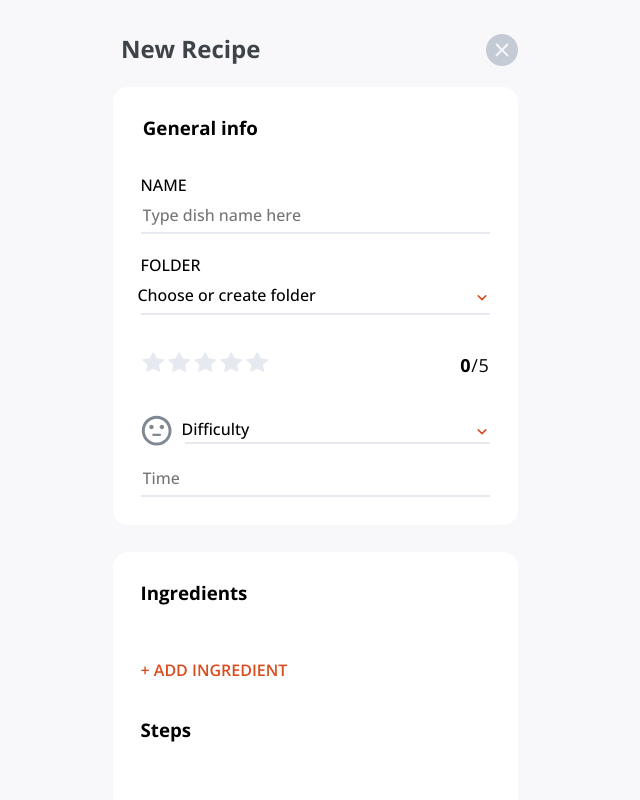
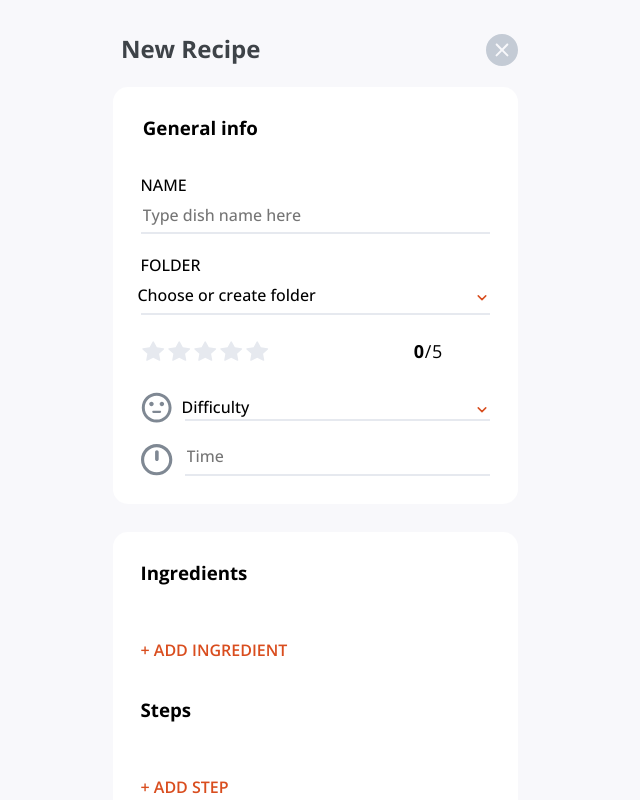
Before and after one commit to Android789515/recipe-site, a Next.js app: page / in a window 1280 px wide. Shown: the whole page, without its empty margins (325-965 px from the left). Built offline with nearby package versions, Linux system fonts and the light colour scheme.

Commit message:
Added time icon and styles for the component.
Refactored RateScale: put constituents into a container and styled layout.

```diff
--- a/atoms/recipeInfo.ts
+++ b/atoms/recipeInfo.ts
@@ -24,7 +24,7 @@ const generalInfoData = atom({
         folder: '',
         rating: 0,
         difficulty: '',
-        time: '',
+        time: 0,
         totalCalories: 0
     }
 })
--- a/components/modals/add-recipe/general-info/DifficultyDropdown.tsx
+++ b/components/modals/add-recipe/general-info/DifficultyDropdown.tsx
@@ -1,11 +1,10 @@
 import React, { useState } from 'react'
-import Image from 'next/image'
+import NextImage from 'next/image'
 
 import styles from '../../../../styles/modals/add-recipe/general-info/DifficultyDropdown.module.scss'
 import difficultyIcon from '../../../../public/assets/icons/difficulty.svg'
 
 import ControlledDropdown from '../../../generic-components/forms-and-inputs/ControlledDropdown'
-// import Image from '../../../generic-components/Image'
 
 const DifficultyDropdown = () => {
     enum difficulties {
@@ -23,7 +22,7 @@ const DifficultyDropdown = () => {
 
     return (
         <div className={styles.dropdownContainer}>
-            <Image src={difficultyIcon} height={32} />
+            <NextImage src={difficultyIcon} height={32} />
 
             <ControlledDropdown
                 customStyles={styles.dropdown}
--- a/components/modals/add-recipe/general-info/TimeInput.tsx
+++ b/components/modals/add-recipe/general-info/TimeInput.tsx
@@ -1,7 +1,9 @@
 import React from 'react'
 import { useRecoilState } from 'recoil'
+import NextImage from 'next/image'
 
 import styles from '../../../../styles/modals/add-recipe/general-info/TimeInput.module.scss'
+import timeIcon from '../../../../public/assets/icons/time.svg'
 import { generalInfoData } from '../../../../atoms/recipeInfo'
 import inputTypes from '../../../../types/inputTypes'
 
@@ -10,8 +12,20 @@ import ControlledInput from '../../../generic-components/forms-and-inputs/Contro
 const TimeInput = () => {
     const [ { time }, updateGeneralInfo ] = useRecoilState(generalInfoData)
 
+    const updateRecipeTime = (time: number) => {
+        updateGeneralInfo(prevInfo => ({ ...prevInfo, time }))
+    }
+
+    const setRecipeTime = (event: React.ChangeEvent) => {
+        const { value: time } = event.target as HTMLInputElement
+
+        updateRecipeTime(Number(time))
+    }
 
     return (
+        <div className={styles.timeInputContainer}>
+            <NextImage src={timeIcon} height={32} />
+
             <ControlledInput
                 customStyles={styles.timeInput}
                 name={'time'}
@@ -19,9 +33,10 @@ const TimeInput = () => {
                 type={inputTypes.text}
                 inputMode={'numeric'}
                 pattern={'[0-9]*'}
-            value={String(time)}
-            onChange={() => {}}
+                value={time && String(time) || ''}
+                onChange={setRecipeTime}
             />
+        </div>
     )
 }
 
--- a/components/modals/add-recipe/general-info/rate-scale/RateScale.tsx
+++ b/components/modals/add-recipe/general-info/rate-scale/RateScale.tsx
@@ -1,6 +1,7 @@
 import React from 'react'
 import { useRecoilState } from 'recoil'
 
+import styles from '../../../../../styles/modals/add-recipe/general-info/rate-scale/RateScale.module.scss'
 import { generalInfoData } from '../../../../../atoms/recipeInfo'
 
 import Stars from './Stars'
@@ -14,11 +15,11 @@ const RateScale = () => {
     }
 
     return (
-        <>
+        <div className={styles.rateScale}>
             <Stars rating={rating} setRating={setRating} />
 
             <Rating rating={rating} />
-        </>
+        </div>
     )
 }
 
--- a/styles/modals/add-recipe/general-info/TimeInput.module.scss
+++ b/styles/modals/add-recipe/general-info/TimeInput.module.scss
@@ -1,3 +1,13 @@
-.timeInput {
+.timeInputContainer {
+  grid-column: span 2;
 
+  display: grid;
+  grid-template-rows: auto;
+  grid-auto-columns: max-content auto;
+  grid-column-gap: .75em;
+  align-items: center;
 }
+
+.timeInputContainer > * {
+  grid-row: 1;
+}
--- /dev/null
+++ b/styles/modals/add-recipe/general-info/rate-scale/RateScale.module.scss
@@ -0,0 +1,6 @@
+.rateScale {
+  grid-column: span 2;
+
+  display: grid;
+  grid-template-columns: .5fr minmax(45%, 50%);
+}
--- a/styles/modals/add-recipe/general-info/rate-scale/Rating.module.scss
+++ b/styles/modals/add-recipe/general-info/rate-scale/Rating.module.scss
@@ -2,6 +2,9 @@
   font-size: 1.125rem;
   text-align: right;
   letter-spacing: .65px;
+
+  margin-top: .25em;
+  margin-bottom: .5em;
 }
 
 .rating {
```
Also changed, not shown: public/assets/icons/time.svg. Lines whose indentation alone changed are shown as unchanged.
